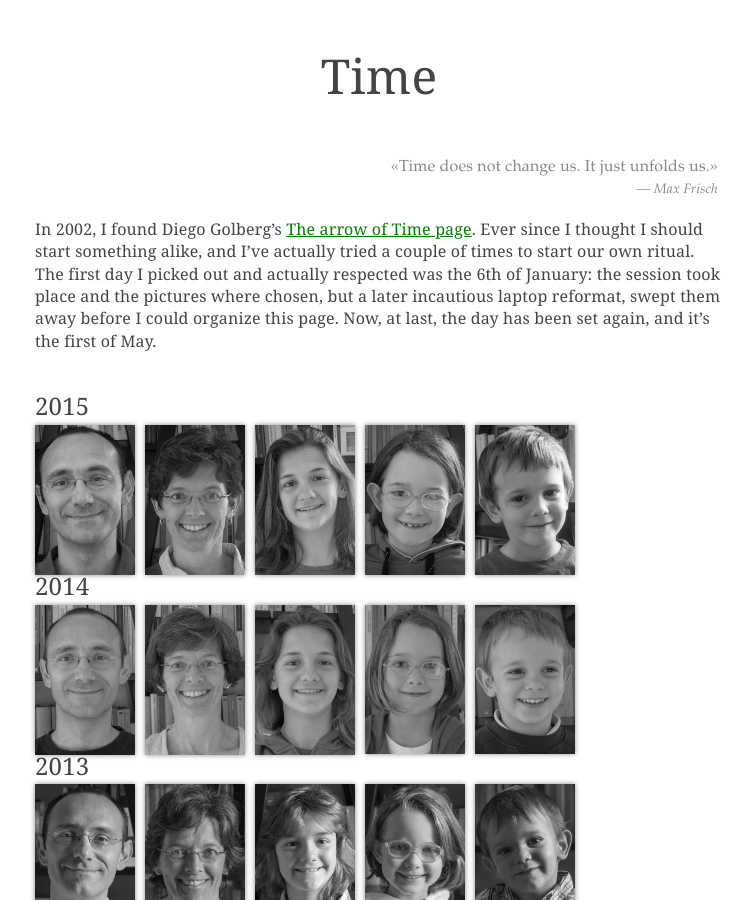
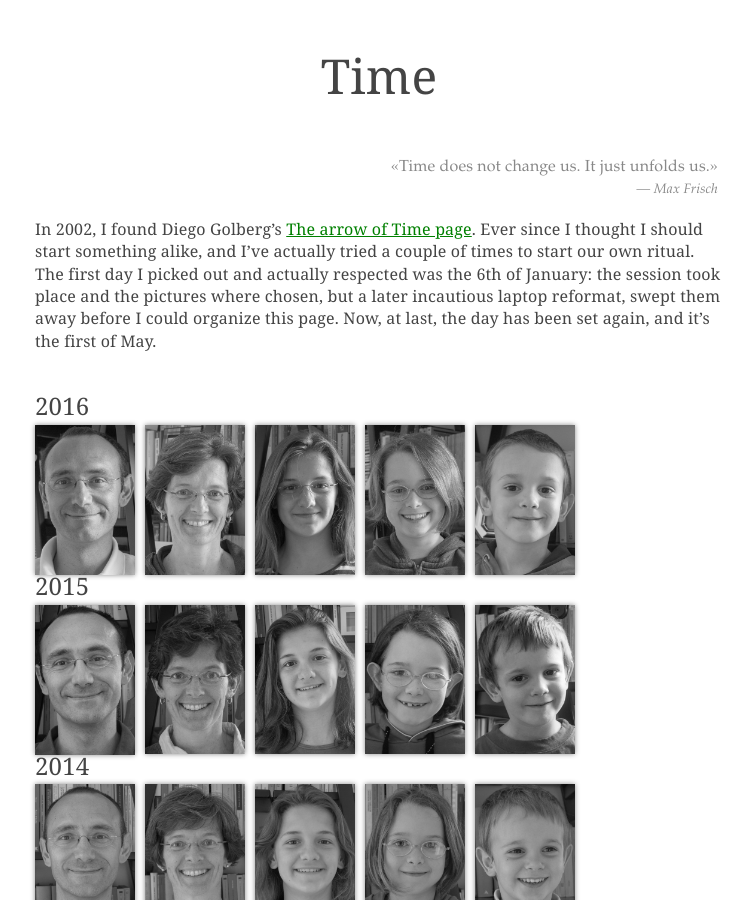
Before and after one commit to bolk/bolk.github.com, a Jekyll site: the page built from time.markdown, in a window 1280 px wide and 900 px high. Shown: the whole window, without its empty margins (261-1013 px from the left). Built offline with Jekyll 4.4.1, drawn with Linux system fonts in a browser that asks for light colours; some web fonts are replaced.

Commit message:
MayDay-2016

```diff
--- a/time.markdown
+++ b/time.markdown
@@ -10,6 +10,17 @@ Ever since I thought I should start something alike, and I've actually tried a c
 The first day I picked out and actually respected was the 6th of January: the session took place and the pictures where
 chosen, but a later incautious laptop reformat, swept them away before I could organize this page. Now, at last,
 the day has been set again, and it's the first of May.
+
+## 2016
+<ul class="h">
+	<li><img src="/img/time/alberto-bolchini-2016.jpg" alt="Alberto 2016" title="Alberto 2016" width="100"/></li>
+	<li><img src="/img/time/paola-bolchini-2016.jpg" alt="Paola 2016" title="Paola 2016" width="100"/></li>
+	<li><img src="/img/time/matilde-bolchini-2016.jpg" alt="Matilde 2016" title="Matilde 2016" width="100"/></li>
+	<li><img src="/img/time/elisa-bolchini-2016.jpg" alt="Elisa 2016" title="Elisa 2016" width="100"/></li>
+	<li><img src="/img/time/matteo-bolchini-2016.jpg" alt="Matteo 2016" title="Matteo 2016" width="100"/></li>
+</ul>
+<div class="clear">&#160;</div>
+
 
 ## 2015
 <ul class="h">
```
